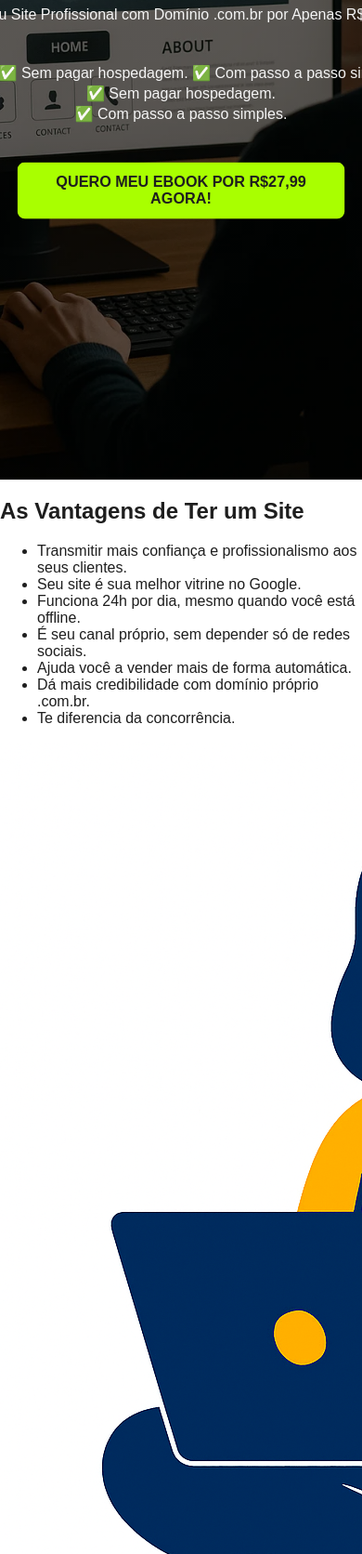
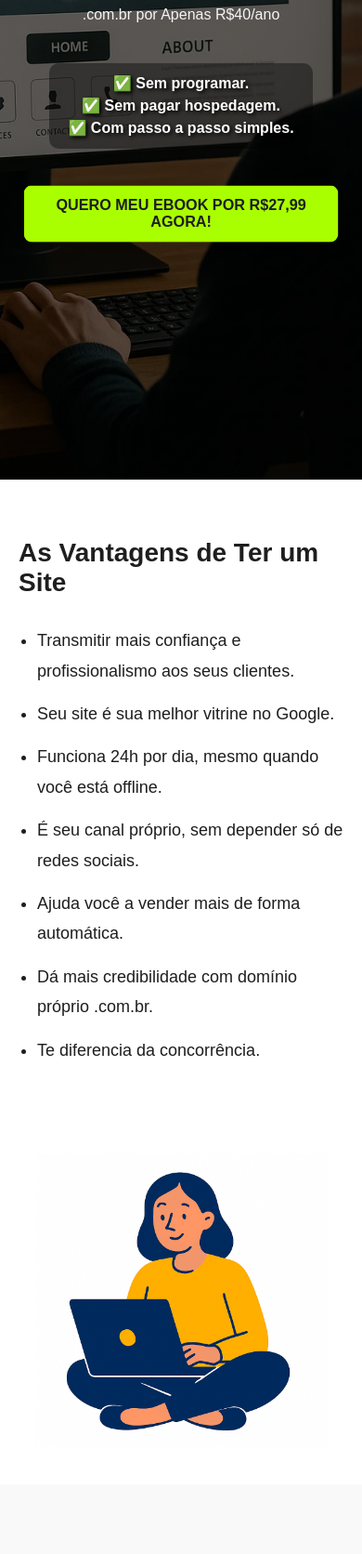
Before and after one commit to The-AtomicBR/DomineWeb, a plain HTML site: page index.html in a window 390 px wide. Shown: the part 328-2000 px from the top of the page at 93% size. Drawn offline with nearby package versions, Linux system fonts and the light colour scheme.

Commit message:
Update style.css

```diff
--- a/style.css
+++ b/style.css
@@ -15,8 +15,6 @@ body {
   background: linear-gradient(rgba(0,0,0,0.6), rgba(0,0,0,0.6)),
               url('imagens/DOMINEWEB.png') no-repeat center center;
   background-size: cover;
-  text-align: center;
-  color: white;
   height: 100vh;
   display: flex;
   align-items: center;
@@ -24,6 +22,7 @@ body {
   text-align: center;
   color: whitesmoke;
   padding: 20px;
+  position: relative;
 }
 
 .hero-content h1 {
@@ -46,27 +45,20 @@ body {
 .seta {
   position: absolute;
   width: 200px;
-  bottom: 190px;
-  animation-duration: 2.5s;
-  animation-iteration-count: infinite;
-  animation-timing-function: ease-in-out;
-  animation-name: pulse;
-  animation-duration: 2.5s;
-  animation-iteration-count: infinite;
-  animation-timing-function: ease-in-out;
+  animation: pulse 2.5s infinite ease-in-out;
 }
 
 
 .seta.esquerda {
-  left: 15%;
   animation-name: moverEsquerda;
 }
 
 
 .seta.direita {
-  right: 15%;
+  right: 10%;
   animation-name: moverDireita;
 }
+
 /* Animações */
 @keyframes moverEsquerda {
   0% { transform: translateX(0); }
@@ -91,6 +83,7 @@ body {
   font-size: 18px;
   margin-top: 10px;
   font-weight: bold;
+  max-width: 500px;
 }
 
 .cta-principal:hover {
@@ -105,12 +98,95 @@ body {
 }
 
 /* ----------------------------
+   VANTAGENS DE TER UM SITE
+---------------------------- */
+.dupla-coluna {
+  display: flex;
+  align-items: center; /* 🔥 Isso centraliza a imagem na altura do texto */
+  justify-content: space-between;
+  gap: 40px;
+  flex-wrap: wrap;
+  padding: 60px 40px;
+  padding-left: 150px; /* aumenta a distância da borda esquerda */
+
+}
+
+.coluna-texto {
+  flex: 1;
+  min-width: 300px;
+  max-width: 700px;
+  text-align: left;
+}
+
+.coluna-texto h2 {
+  font-size: 28px;
+  font-weight: bold;
+  margin-bottom: 30px;
+}
+
+.coluna-texto ul {
+  list-style: disc;
+  padding-left: 20px;
+}
+
+.coluna-texto li {
+  font-size: 18px;
+  line-height: 1.8;
+  margin-bottom: 14px;
+}
+
+.coluna-imagem {
+  display: flex;
+  align-items: center;
+  justify-content: center;
+  margin-right: 300px; /* 🔥 empurra para a direita */
+}
+
+.coluna-imagem img {
+  max-width: 350px;
+  height: auto;
+  margin: 0;             /* REMOVE o margin-top que está empurrando ela pra baixo */
+}
+
+.texto-desktop {
+  display: block;
+}
+
+.texto-mobile {
+  display: none;
+}
+.beneficio-unico {
+  font-size: 25px; /* 👈 Aqui você controla o tamanho */
+  font-weight: bold;
+  color: white;
+  background-color: rgba(0,0,0,0.4);
+  padding: 10px 20px;
+  border-radius: 10px;
+  text-align: center;
+  line-height: 1.6;
+  margin-top: 10px;
+  max-width: 95vw;
+  white-space: nowrap;
+  overflow: hidden;
+  text-overflow: ellipsis;
+  text-shadow: 2px 2px 4px black;
+}
+
+.desktop-only {
+  display: inline;
+}
+
+.mobile-only {
+  display: none;
+}
+
+/* ----------------------------
    BLOCO: O LIMITE É SUA IMAGINAÇÃO
 ---------------------------- */
 .bloco-imaginacao {
   background-color: #f9f9f9;
   text-align: center;
-  padding: 60px 20px;
+  padding: 120px 20px; /* Aumente aqui */
   color: #1E1E1E;
 }
 
@@ -439,16 +515,23 @@ html, body {
   overflow-x: hidden;
 }
 
+
+
 /* ----------------------------
    RESPONSIVO (MOBILE)
 ---------------------------- */
     @media (max-width: 768px) {
-  html, body {
-    max-width: 100%;
+      body {
         overflow-x: hidden;
       }
-  body {
-    overflow-x: hidden;
+
+      /* Mostra só a versão mobile do texto personalizado */
+      .desktop-only {
+        display: none;
+      }
+
+      .mobile-only {
+        display: inline-block;
       }
 
       /* Hero */
@@ -466,25 +549,21 @@ html, body {
         box-sizing: border-box !important;
       }
 
-
-
       .hero-content {
         padding: 0 16px !important;
         width: 100%;
         text-align: center;
       }
 
-
       .hero-content h1 {
         font-size: 28px !important;
       }
 
       .hero-content p {
-    white-space: nowrap;
-    overflow-wrap: normal;
-    word-break: keep-all;
         font-size: 16px;
-    line-height: 1.4;
+        line-height: 1.5;
+        white-space: normal !important;
+        word-break: break-word !important;
       }
 
       .cta-principal {
@@ -495,7 +574,45 @@ html, body {
         max-width: 300px;
       }
 
+      /* Vantagens de ter um site */
+      .dupla-coluna {
+        flex-direction: column;
+        padding: 40px 20px;
+        padding-left: 20px;
+        margin: 0 auto;
+      }
 
+      .coluna-texto {
+        text-align: left;
+        max-width: 100%;
+      }
+
+      .coluna-imagem {
+        margin: 40px 0 0 0;
+        justify-content: center;
+        margin-right: 0;
+      }
+
+      .coluna-imagem img {
+        max-width: 90%;
+      }
+
+      .texto-desktop {
+        display: none;
+      }
+
+      .texto-mobile {
+        display: block;
+        line-height: 1.6;
+        font-weight: bold;
+        color: white;
+        background-color: rgba(0,0,0,0.4);
+        padding: 10px;
+        border-radius: 10px;
+        margin-top: 10px;
+      }
+
+      /* Setas */
       .seta {
         display: none !important;
       }
```
Lines whose indentation alone changed are shown as unchanged.
